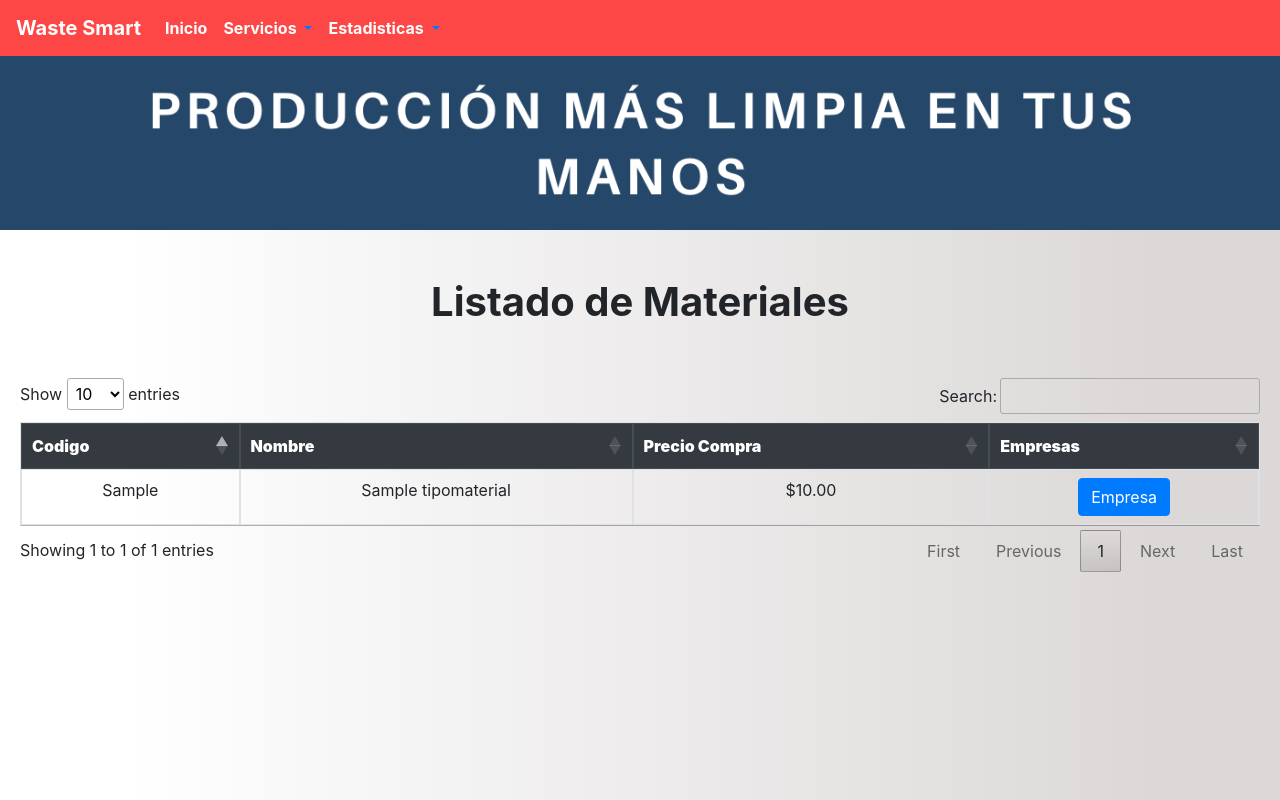
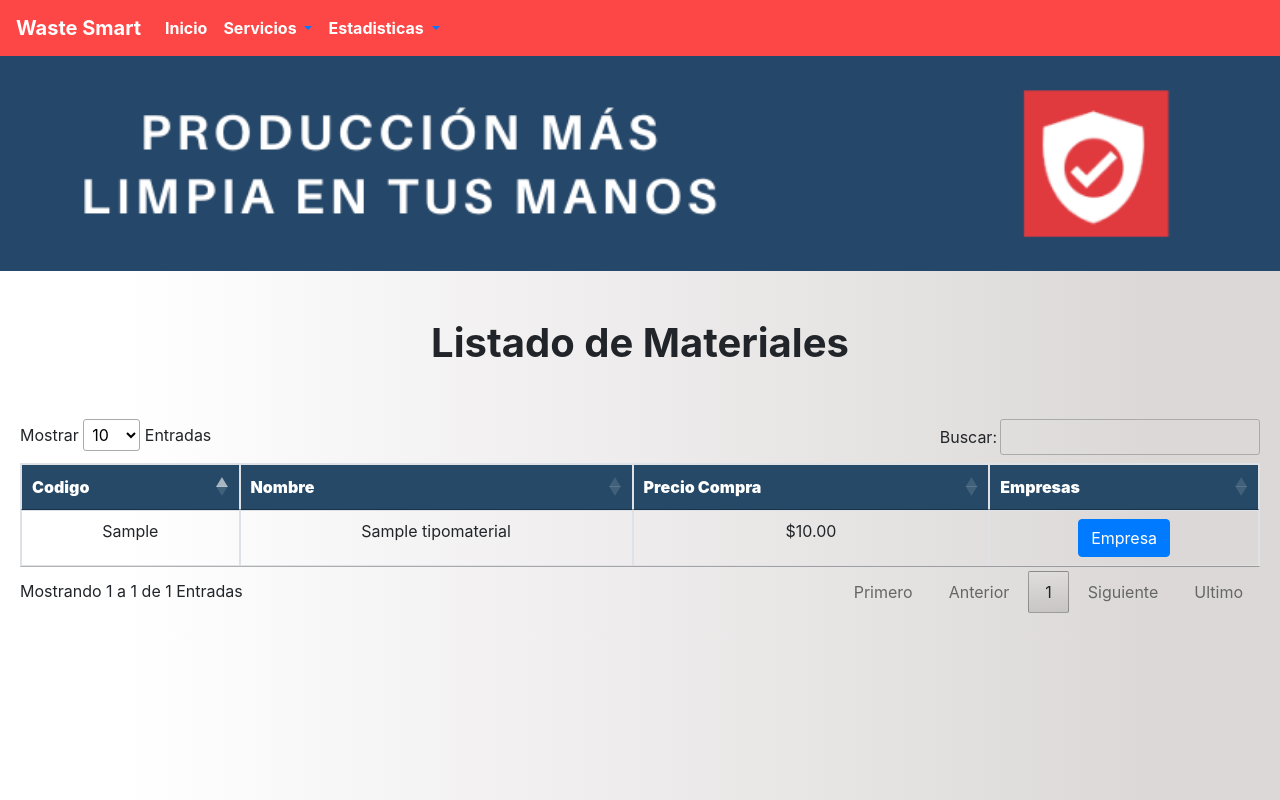
Before and after one commit to ErickQ06/Proyecto, a Django app: page /verMaterial/ in a window 1280 px wide. Run offline with Django 3.2, Linux system fonts and the light colour scheme; tables that the repository leaves empty hold one stand-in row (values such as "Sample post"); some libraries are stand-ins or nearby versions.

Commit message:
cambios de lenguaje data table

```diff
--- a/proyecto/templates/base.html
+++ b/proyecto/templates/base.html
@@ -23,7 +23,28 @@
     <script>
       $(document).ready(function(){
         var table = $('#table_id').dataTable({
+          "language": {
+            "decimal": "",
+        "emptyTable": "No hay información",
+        "info": "Mostrando _START_ a _END_ de _TOTAL_ Entradas",
+        "infoEmpty": "Mostrando 0 to 0 of 0 Entradas",
+        "infoFiltered": "(Filtrado de _MAX_ total entradas)",
+        "infoPostFix": "",
+        "thousands": ",",
+        "lengthMenu": "Mostrar _MENU_ Entradas",
+        "loadingRecords": "Cargando...",
+        "processing": "Procesando...",
+        "search": "Buscar:",
+        "zeroRecords": "Sin resultados encontrados",
+        "paginate": {
+            "first": "Primero",
+            "last": "Ultimo",
+            "next": "Siguiente",
+            "previous": "Anterior"
+        }
+    },
         "pagingType": "full_numbers"});
+
     });
     </script>
 
@@ -101,7 +122,7 @@
   </div>
 </nav>
 <header>
-  <img style=" width: 100%;" src="../static/img/produccionBanner(1).png" alt="Banner">
+  <img style=" width: 100%;" src="../static/img/banner.png" alt="Banner">
 </header>
 {% block content %}
 
--- a/proyecto/templates/verMaterial.html
+++ b/proyecto/templates/verMaterial.html
@@ -7,7 +7,7 @@
 <div style="margin: 20px;">
 <div class="table-responsive">
 <table id="table_id" class="table table-hover table-bordered">
-  <thead class="thead-dark">
+  <thead style="background-color: #254967; color: white;">
     <tr>
       <th scope="col"><b>Codigo</b></th>
       <th scope="col"><b>Nombre</b></th>
```
Also changed, not shown: proyecto/static/img/banner.png.
